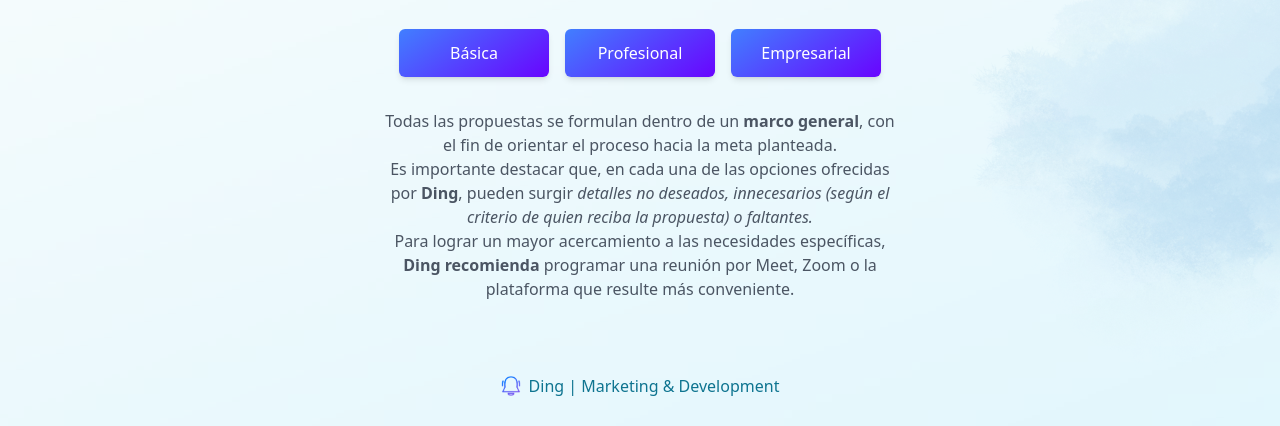
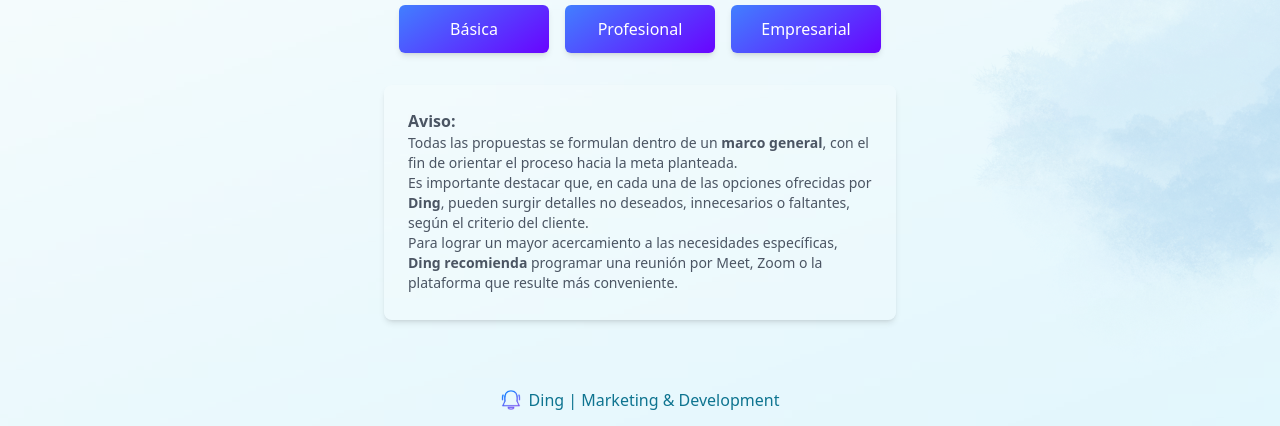
Before and after one commit to emma-devmusic/presupuesto-libertad-avanza, a plain HTML site: page index.html in a window 1280 px wide. Shown: the part 374-800 px from the top of the page. Drawn offline with nearby package versions, Linux system fonts and the light colour scheme.

Commit message:
añadido texto de aviso

```diff
--- a/index.html
+++ b/index.html
@@ -70,7 +70,7 @@
 
     <!-- Contenedor principal -->
     <div
-      class="container mx-auto px-4 py-8 relative z-50 h-[100vh] flex flex-col justify-center items-center text-center"
+      class="container mx-auto px-4 py-[60px] relative z-50 h-[100vh] flex flex-col sm:justify-center items-center text-center"
     >
       <!-- ENCABEZADO DE BIENVENIDA -->
       <header class="mb-8">
@@ -82,7 +82,7 @@
           />
         </figure>
         <h1
-          class="text-3xl font-bold text-gray-700 uppercase mb-4 animate-slideLeft"
+          class="text-3xl font-bold text-gray-700 uppercase mb-2.5 animate-slideLeft"
         >
           ¡Bienvenido!
         </h1>
@@ -93,34 +93,35 @@
 
       <!-- NAVEGADOR DE LINKS -->
       <nav
-        class="flex flex-col space-y-4 sm:flex-row sm:space-x-4 sm:space-y-0"
+        class="flex flex-col justify-center space-y-4 sm:flex-row sm:space-x-4 sm:space-y-0 w-full"
       >
         <a
           href="./presupuesto-opcion-1.html"
-          class="[background:linear-gradient(144deg,rgba(65,127,255,1)_0%,rgba(105,4,255,1)_100%);] hover:[background:linear-gradient(144deg,rgba(69,59,236,1)_0%,_rgba(160,102,246,1)_100%);] text-white px-6 py-3 rounded-md shadow-md transition-all animate-fadeIn min-w-[150px]"
+          class="[background:linear-gradient(144deg,rgba(65,127,255,1)_0%,rgba(105,4,255,1)_100%);] hover:[background:linear-gradient(144deg,rgba(69,59,236,1)_0%,_rgba(160,102,246,1)_100%);] text-white px-6 py-3 rounded-md shadow-md transition-all animate-fadeIn  w-full sm:min-w-[150px] sm:w-auto"
         >
           Básica
         </a>
         <a
           href="./presupuesto-opcion-2.html"
-          class="[background:linear-gradient(144deg,rgba(65,127,255,1)_0%,rgba(105,4,255,1)_100%);] hover:[background:linear-gradient(144deg,rgba(69,59,236,1)_0%,_rgba(160,102,246,1)_100%);] text-white px-6 py-3 rounded-md shadow-md transition-all animate-fadeIn min-w-[150px]"
+          class="[background:linear-gradient(144deg,rgba(65,127,255,1)_0%,rgba(105,4,255,1)_100%);] hover:[background:linear-gradient(144deg,rgba(69,59,236,1)_0%,_rgba(160,102,246,1)_100%);] text-white px-6 py-3 rounded-md shadow-md transition-all animate-fadeIn  w-full sm:min-w-[150px] sm:w-auto"
         >
           Profesional
         </a>
         <a
           href="./presupuesto-opcion-3.html"
-          class="[background:linear-gradient(144deg,rgba(65,127,255,1)_0%,rgba(105,4,255,1)_100%);] hover:[background:linear-gradient(144deg,rgba(69,59,236,1)_0%,_rgba(160,102,246,1)_100%);] text-white px-6 py-3 rounded-md shadow-md transition-all animate-fadeIn min-w-[150px]"
+          class="[background:linear-gradient(144deg,rgba(65,127,255,1)_0%,rgba(105,4,255,1)_100%);] hover:[background:linear-gradient(144deg,rgba(69,59,236,1)_0%,_rgba(160,102,246,1)_100%);] text-white px-6 py-3 rounded-md shadow-md transition-all animate-fadeIn  w-full sm:min-w-[150px] sm:w-auto"
         >
           Empresarial
         </a>
       </nav>
-      <div class="mt-8 text-gray-600 max-w-lg">
+      <div class="rounded-lg bg-white bg-opacity-20 shadow-md border-gray-300 p-2.5 sm:p-6 text-sm text-start mt-8 text-gray-600 max-w-lg min-h-[100px] h-full max-h-[235px] overflow-y-auto">
+        <p class="text-base"><strong>Aviso:</strong></p>
         <p>Todas las propuestas se formulan dentro de un <strong>marco general</strong>, con el fin de orientar el proceso hacia la meta planteada.</p>
-        <p>Es importante destacar que, en cada una de las opciones ofrecidas por <strong>Ding</strong>, pueden surgir <i>detalles no deseados, innecesarios (según el criterio de quien reciba la propuesta) o faltantes.</i></p>
+        <p>Es importante destacar que, en cada una de las opciones ofrecidas por <strong>Ding</strong>, pueden surgir <span>detalles no deseados, innecesarios o faltantes, según el criterio del cliente.</span></p>
         <p>Para lograr un mayor acercamiento a las necesidades específicas, <strong>Ding recomienda</strong> programar una reunión por Meet, Zoom o la plataforma que resulte más conveniente.</p>
       </div>
       <div
-        class="absolute bottom-0 flex-col sm:flex-row items-center gap-4 animate-fadeIn my-6"
+        class="absolute bottom-0 flex-col sm:flex-row items-center gap-4 animate-fadeIn my-2.5"
       >
         <div
           class="flex items-center transition-all text-cyan-700 hover:cursor-pointer hover:text-cyan-600 gap-2 my-1"
```
